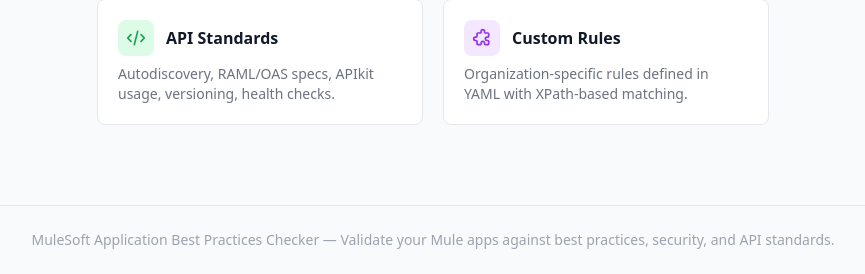
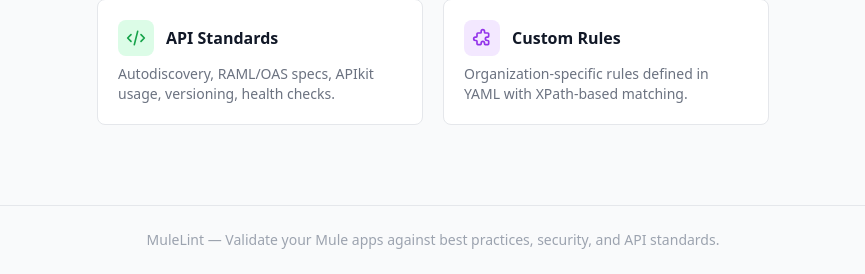
Before and after one commit to mjjain/mulelint, a FastAPI app: page / in a window 1280 px wide. Shown: the part 764-1038 px from the top of the page, without its empty margins (207-1072 px from the left). Run offline with FastAPI, Linux system fonts and the light colour scheme; some libraries are stand-ins or nearby versions.

Commit message:
Rename to MuleLint — MuleSoft Application Best Practices Checker
Co-authored-by: Cursor <cursoragent@cursor.com>

```diff
--- a/action.yml
+++ b/action.yml
@@ -1,6 +1,6 @@
-name: "MuleSoft Application Best Practices Checker"
+name: "MuleLint — MuleSoft Application Best Practices Checker"
 description: "Check your MuleSoft Mule 4 application against best practices, security, API standards, and custom compliance rules."
-author: "MuleSoft Application Best Practices Checker"
+author: "mjjain"
 
 branding:
   icon: "check-circle"
--- a/app/cli.py
+++ b/app/cli.py
@@ -1,4 +1,4 @@
-"""CLI entry point for the MuleSoft Application Best Practices Checker.
+"""CLI entry point for MuleLint — MuleSoft Application Best Practices Checker.
 
 Usage:
     python -m app.cli --path /path/to/mule-project
@@ -107,7 +107,7 @@ def build_markdown_summary(report: ComplianceReport, threshold: float) -> str:
 
     lines = [
         COMMENT_MARKER,
-        "## MuleSoft Compliance Report",
+        "## MuleLint — Compliance Report",
         "",
         f"**Score: {report.overall_score}% ({report.letter_grade.value})** "
         f"&mdash; {status} (threshold: {threshold}%)",
--- a/app/main.py
+++ b/app/main.py
@@ -24,7 +24,7 @@ from app.models import ComplianceReport
 
 APP_DIR = Path(__file__).resolve().parent
 
-app = FastAPI(title="MuleSoft Application Best Practices Checker")
+app = FastAPI(title="MuleLint — MuleSoft Application Best Practices Checker")
 app.mount("/static", StaticFiles(directory=str(APP_DIR / "static")), name="static")
 templates = Jinja2Templates(directory=str(APP_DIR / "templates"))
 
--- a/app/templates/base.html
+++ b/app/templates/base.html
@@ -3,7 +3,7 @@
 <head>
     <meta charset="UTF-8">
     <meta name="viewport" content="width=device-width, initial-scale=1.0">
-    <title>{% block title %}MuleSoft Application Best Practices Checker{% endblock %}</title>
+    <title>{% block title %}MuleLint — MuleSoft Application Best Practices Checker{% endblock %}</title>
     <script src="https://cdn.tailwindcss.com"></script>
     <link rel="stylesheet" href="/static/styles.css">
     <script>
@@ -52,7 +52,7 @@
 
     <footer class="border-t border-gray-200 mt-12">
         <div class="max-w-7xl mx-auto px-4 py-6 text-center text-sm text-gray-400">
-            MuleSoft Application Best Practices Checker &mdash; Validate your Mule apps against best practices, security, and API standards.
+            MuleLint &mdash; Validate your Mule apps against best practices, security, and API standards.
         </div>
     </footer>
 
--- a/app/templates/index.html
+++ b/app/templates/index.html
@@ -1,6 +1,6 @@
 {% extends "base.html" %}
 
-{% block title %}Upload - MuleSoft Application Best Practices Checker{% endblock %}
+{% block title %}Upload - MuleLint{% endblock %}
 
 {% block content %}
 <div class="max-w-2xl mx-auto">
```
Also changed, not shown: README.md.
